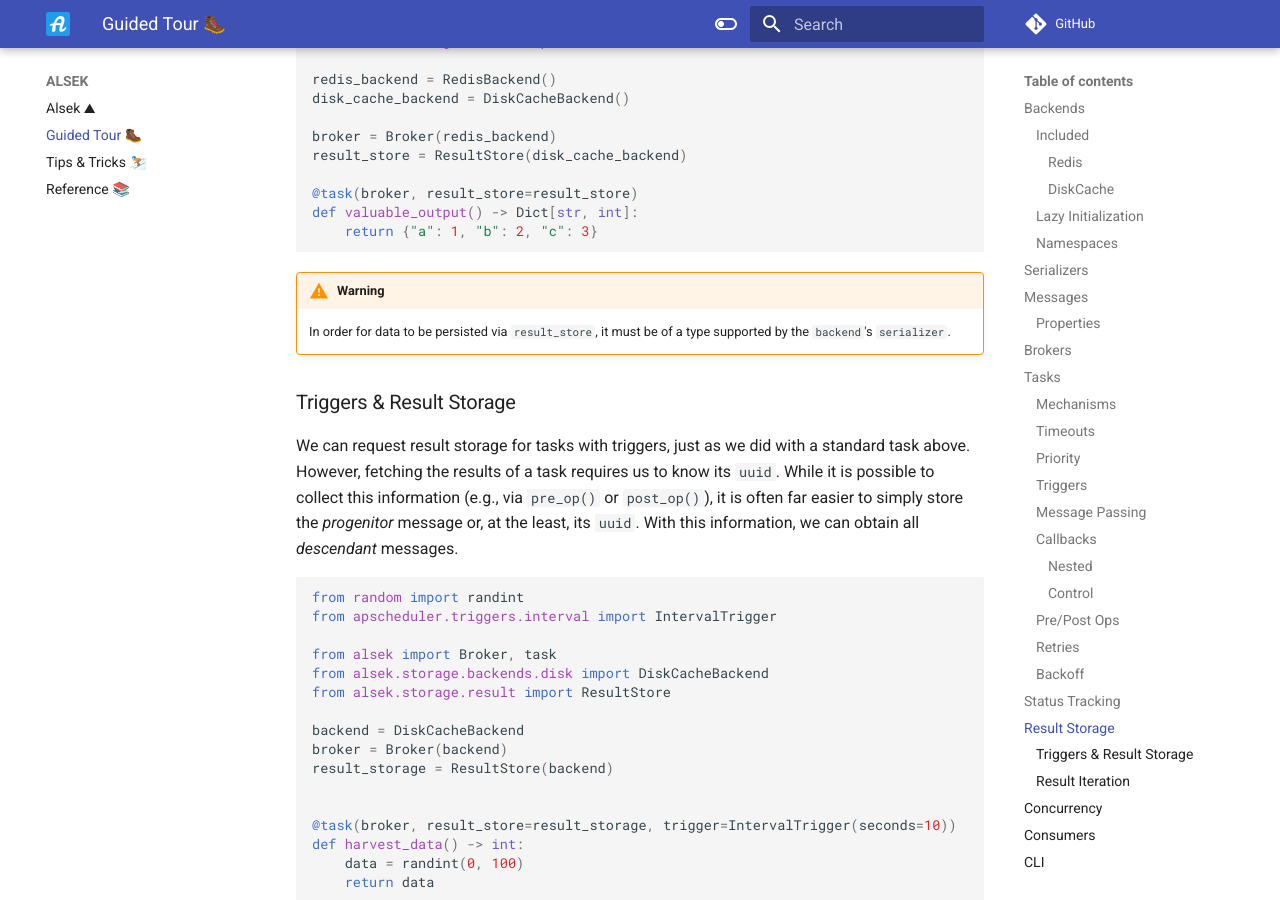
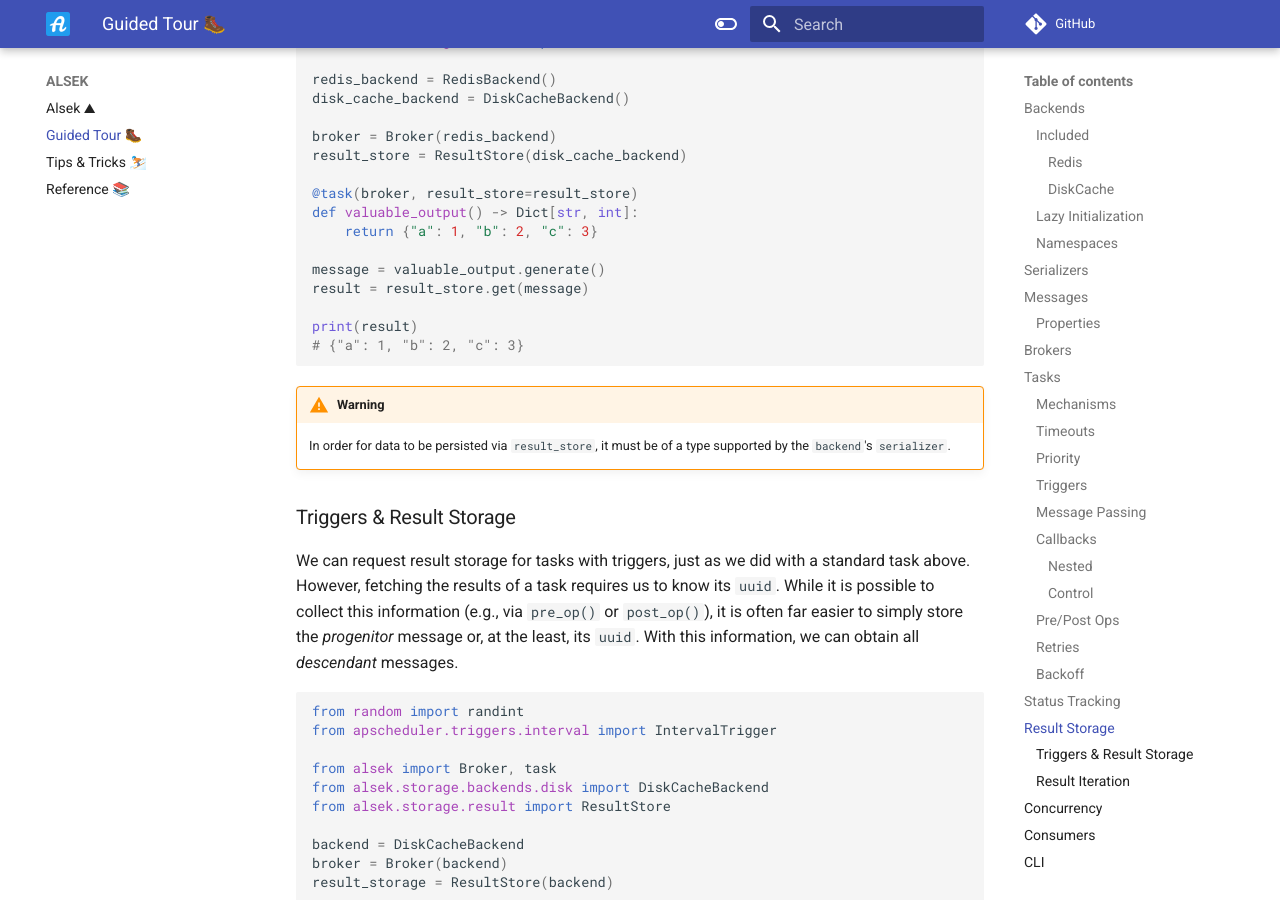
Before and after one commit to TariqAHassan/alsek, an MkDocs documentation site: the page built from docs/guided_tour.md, in a window 1280 px wide and 900 px high, scrolled down 13434 px. Built offline with MkDocs 1.6.1 and Material for MkDocs 9.7.7, drawn with Linux system fonts in a browser that asks for light colours; comment, search, counter and statistics services are not loaded.

Commit message:
Improve example

````diff
--- a/docs/guided_tour.md
+++ b/docs/guided_tour.md
@@ -667,6 +667,12 @@ result_store = ResultStore(disk_cache_backend)
 @task(broker, result_store=result_store)
 def valuable_output() -> Dict[str, int]:
     return {"a": 1, "b": 2, "c": 3}
+
+message = valuable_output.generate()
+result = result_store.get(message)
+
+print(result)
+# {"a": 1, "b": 2, "c": 3}
 ```
 
 !!! warning
````
